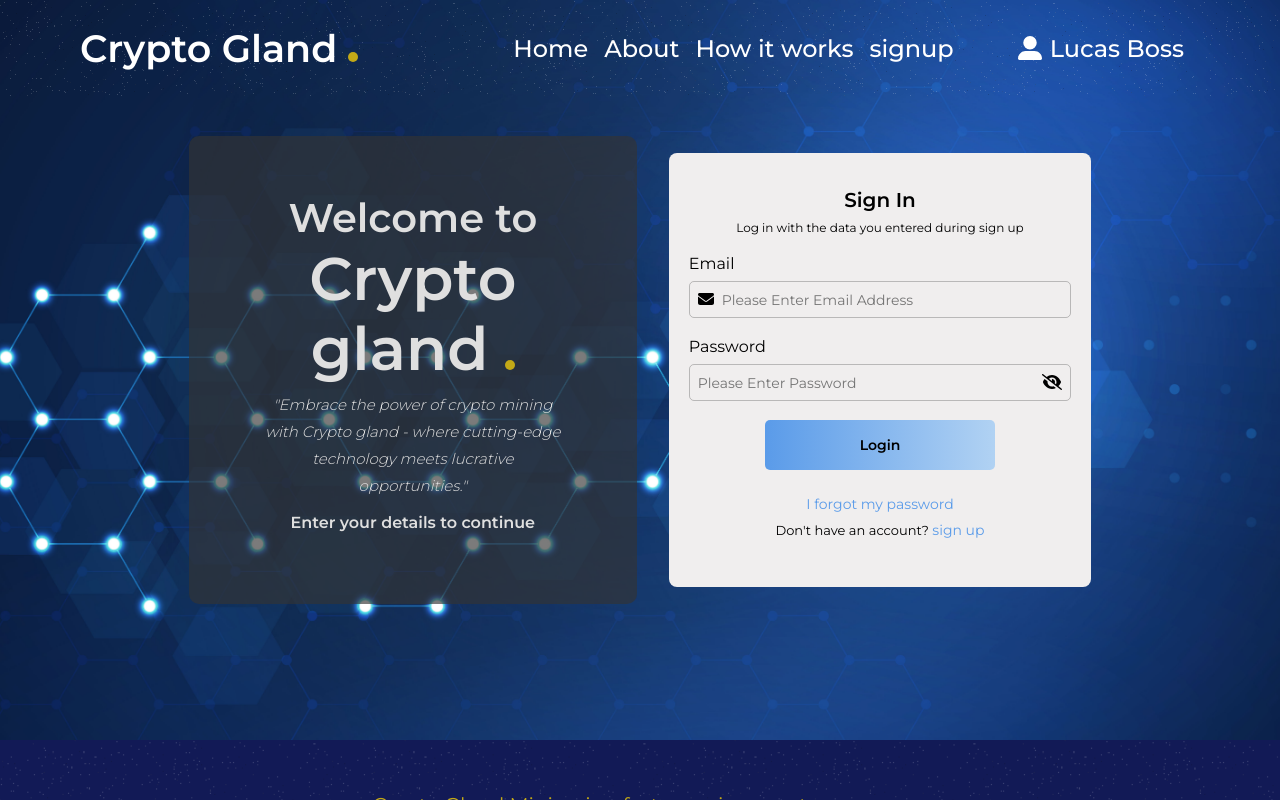
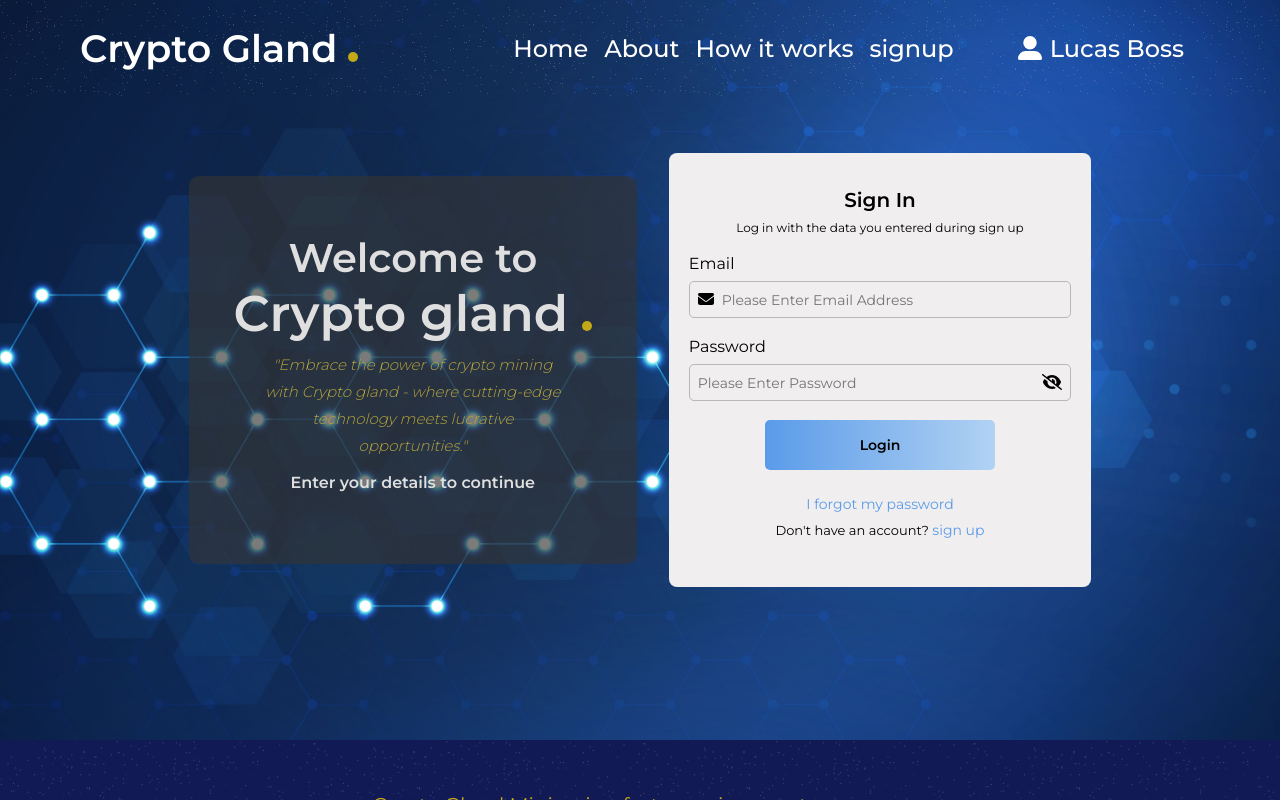
Before and after one commit to Tobby8629/miner, a React (Create React App) app: page /login in a window 1280 px wide. Shown: the top 800 px of the page. Built offline with nearby package versions, Linux system fonts and the light colour scheme.

Commit message:
update onboarding

```diff
--- a/src/pages/Sign_up/style.module.css
+++ b/src/pages/Sign_up/style.module.css
@@ -10,6 +10,7 @@
 
 .welcome_text {
   font-size: 14px;
+  text-align: center;
   margin: 0;
   line-height: 24px;
   margin: 1rem 0;
@@ -17,6 +18,22 @@
 
 .large_text {
   font-size: 22px;
+}
+
+.logo {
+  font-size: 30px;
+  line-height: 40px;
+}
+
+.quote {
+  width: 90%;
+  margin: .4rem auto;
+  font-style: italic;
+  font-size: 13px;
+  line-height: 23px;
+  font-weight: 300;
+  display: block;
+  color: var(--secondary-color);
 }
 
 .form {
@@ -294,11 +311,6 @@ text-align: center;
     font-size: 16px;
   }
 
-  .logo {
-    font-size: 60px;
-    line-height: 70px;
-  }
-
   .welcome_text .large_text {
     font-size: 40px;
   }
```
